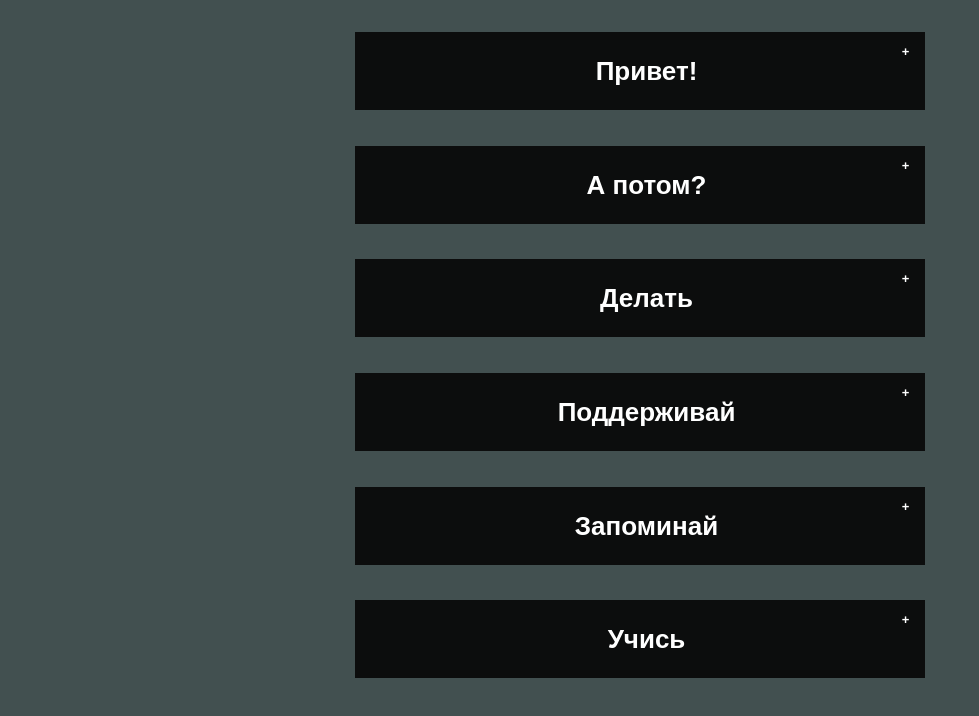
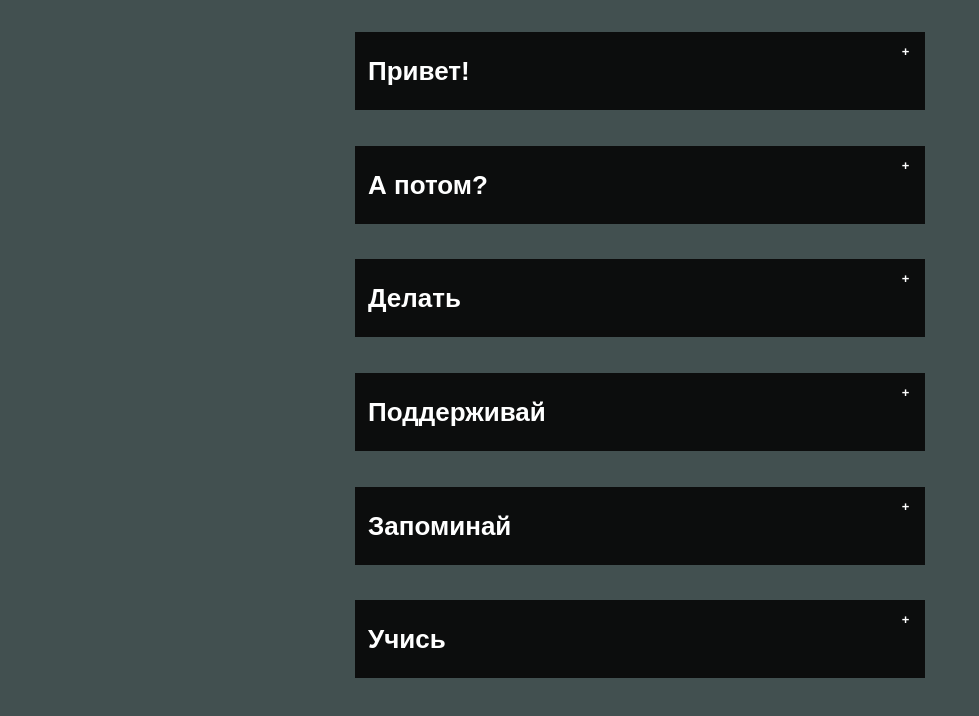
Before and after one commit to gumirus/cssBayan, a plain HTML site: page index.html in a window 1280 px wide. Shown: the part 72-788 px from the top of the page, without its empty margins (0-979 px from the left). Drawn offline with Linux system fonts and the light colour scheme.

Commit message:
date # march 11/03/2023 18:45 Ekaterinburg

```diff
--- a/style.css
+++ b/style.css
@@ -5,10 +5,7 @@ body {
   background-color: #425050;
 }
 .CSSbayan {
-  max-width: 850px;
   margin: auto;
-  display: block;
-  text-align: center;
   padding-bottom: 100%;
 }
 .CSSbayan_bayan {
@@ -39,13 +36,9 @@ body {
   -o-transition: max-height 0.35s;
   transition: max-height 0.35s;
 }
-
-/* :checked */
 .CSSbayan_bayan input:checked ~ .CSSbayan_bayan-content {
   max-height: 100vh;
 }
-
-/* иконки */
 .CSSbayan_bayan label::after {
   position: absolute;
   right: 0;
@@ -93,3 +86,9 @@ img {
     height: 300px;
   }
 }
+/* адаптация по высоте */
+.CSSbayan_bayan-content img {
+  max-width: 100%;
+  max-height: 100vh;
+  height: auto;
+}
```
Also changed, not shown: index.html (+1 -1 lines).
